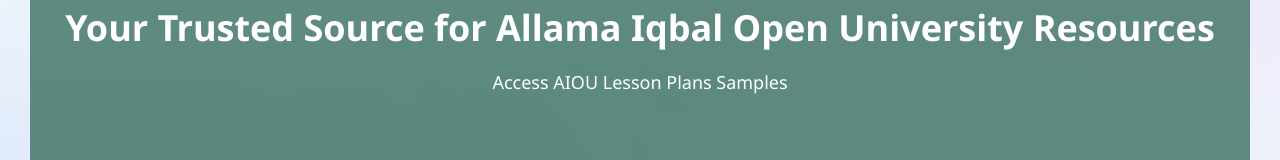
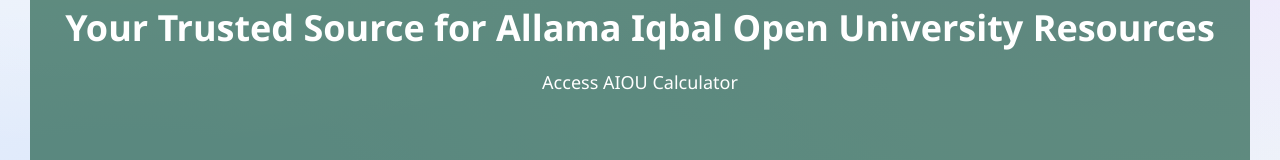
Before and after one commit to mehdizeeshan97-eng/aiou, a plain HTML site: page calculator.html in a window 1280 px wide. Shown: the part 461-621 px from the top of the page. Drawn offline with Linux system fonts and the light colour scheme.

Commit message:
Update calculator.html

```diff
--- a/calculator.html
+++ b/calculator.html
@@ -252,7 +252,7 @@
   <!-- ✅ HERO SECTION -->
   <section class="hero">
     <h2>Your Trusted Source for Allama Iqbal Open University Resources</h2>
-    <p>Access AIOU Lesson Plans Samples</p>
+    <p>Access AIOU Calculator</p>
   </section>
 <!DOCTYPE html>
 <html lang="en">
```
